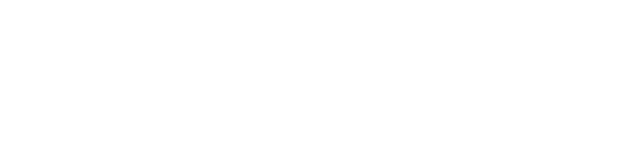
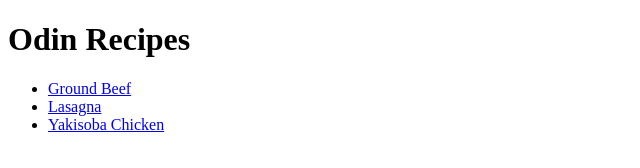
Before and after one commit to awinooliyo/odin-recipes, a plain HTML site: page index.html in a window 1280 px wide. Shown: the whole page, without its empty margins (0-640 px from the left). Drawn offline with Linux system fonts and the light colour scheme.

Commit message:
recipes update

```diff
--- a/index.html
+++ b/index.html
@@ -7,6 +7,11 @@
     <title>Odin Recipes</title>
 </head>
 <body>
-
+    <h1>Odin Recipes</h1>
+    <ul>
+        <li><a href="recipes/groundbeef.html">Ground Beef</a></li>
+        <li><a href="recipes/lasagna.html">Lasagna</a></li>
+        <li><a href="recipes/yakisobachicken.html">Yakisoba Chicken</a></li>
+    </ul>
 </body>
 </html>
```
Also changed, not shown: recipes/groundbeef.html (+3 -2 lines), recipes/lasagna.html (+3 -2 lines), recipes/yakisobachicken.html (+1 -0 lines), recipes/AmericanLasagna.webp (added), recipes/ground-beef-stroganoff-noodles.webp (added), recipes/yakisoba-chicken.webp (added), 1 other file.
